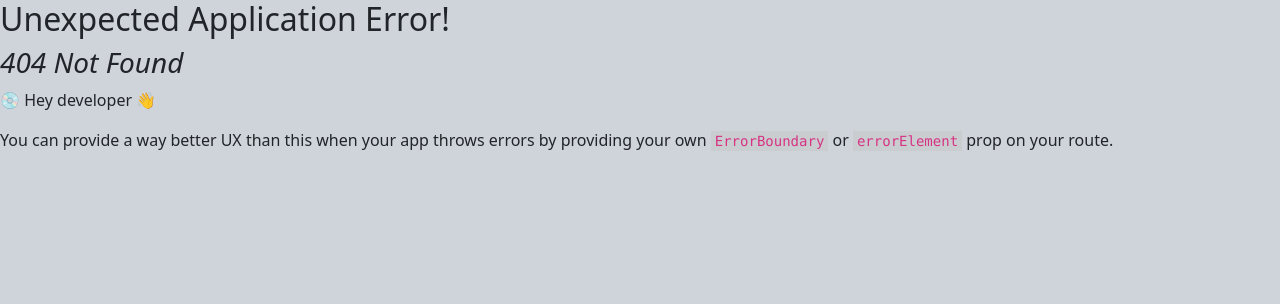
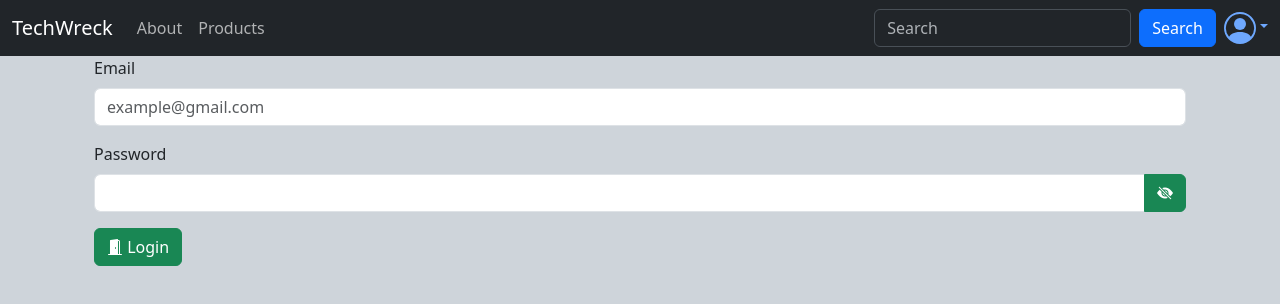
Before and after one commit to AdamT-TLee/12s-1-final, a React (Create React App) app in the folder frontend/: page /login in a window 1280 px wide. Before the commit this address had no page. Shown: the top 304 px of the page. Built offline with nearby package versions, Linux system fonts and the light colour scheme.

Commit message:
Began work on login

```diff
--- a/frontend/package.json
+++ b/frontend/package.json
@@ -3,6 +3,7 @@
   "version": "0.1.0",
   "private": true,
   "dependencies": {
+    "@hookform/resolvers": "^3.9.1",
     "@testing-library/jest-dom": "^5.17.0",
     "@testing-library/react": "^13.4.0",
     "@testing-library/user-event": "^13.5.0",
@@ -11,9 +12,11 @@
     "react": "^18.3.1",
     "react-bootstrap": "^2.10.6",
     "react-dom": "^18.3.1",
+    "react-hook-form": "^7.53.2",
     "react-router-dom": "^7.0.1",
     "react-scripts": "5.0.1",
-    "web-vitals": "^2.1.4"
+    "web-vitals": "^2.1.4",
+    "yup": "^1.4.0"
   },
   "scripts": {
     "start": "react-scripts start",
--- /dev/null
+++ b/frontend/src/Login.js
@@ -0,0 +1,5 @@
+import LoginForm from "./LoginForm";
+
+export default function Login() {
+  return <LoginForm />;
+}
--- /dev/null
+++ b/frontend/src/LoginForm.js
@@ -0,0 +1,97 @@
+import { useEffect, useState } from "react";
+import { useForm } from "react-hook-form";
+import * as yup from "yup";
+import { yupResolver } from "@hookform/resolvers/yup";
+
+export default function LoginForm() {
+  // Form validation
+  const schema = yup
+    .object({
+      email: yup
+        .string()
+        .required("Email is required")
+        .email("Invalid email address"),
+      password: yup.string().required("Password is required"),
+    })
+    .required();
+
+  // Form setup
+  const {
+    register,
+    handleSubmit,
+    formState: { errors },
+  } = useForm({ mode: "onSubmit", resolver: yupResolver(schema) });
+
+  const onSubmit = (data, e) => {
+    e.preventDefault();
+    console.log(data);
+  };
+
+  const onError = (errors) => {
+    console.error(errors);
+  };
+
+  // Password visibility
+  let [passwordVisible, setPasswordVisible] = useState(false);
+
+  useEffect(() => {
+    const input = document.getElementById("passwordInput");
+    input.type = passwordVisible ? "text" : "password";
+  }, [passwordVisible]);
+
+  return (
+    <div className="container">
+      <form className="container" onSubmit={handleSubmit(onSubmit, onError)}>
+        <div className="row mb-3">
+          <div className="col">
+            <label htmlFor="emailInput" className="form-label">
+              Email
+            </label>
+            <input
+              className="form-control"
+              id="emailInput"
+              placeholder="example@gmail.com"
+              {...register("email", { required: true })}
+            />
+            {errors.email && (
+              <p className="text-danger">{errors.email?.message}</p>
+            )}
+          </div>
+        </div>
+        <div className="row mb-3">
+          <div className="col">
+            <label htmlFor="passwordInput" className="form-label">
+              Password
+            </label>
+            <div className="input-group">
+              <input
+                className="form-control"
+                id="passwordInput"
+                type="password"
+                {...register("password", { required: true })}
+              />
+              <button
+                className="btn btn-success"
+                type="button"
+                onClick={() => setPasswordVisible(!passwordVisible)}
+              >
+                {passwordVisible ? (
+                  <i className="bi bi-eye-fill"></i>
+                ) : (
+                  <i className="bi bi-eye-slash-fill"></i>
+                )}
+              </button>
+            </div>
+            {errors.password && (
+              <p className="text-danger">{errors.password?.message}</p>
+            )}
+          </div>
+        </div>
+
+        <button type="submit" className="btn btn-success">
+          <i className="bi bi-door-open-fill"></i> Login
+        </button>
+      </form>
+    </div>
+  );
+}
--- a/frontend/src/Utils.js
+++ b/frontend/src/Utils.js
@@ -81,7 +81,7 @@ export function Navbar() {
                   <hr className="dropdown-divider" />
                 </li>
                 <li>
-                  <Link className="dropdown-item" to="#">
+                  <Link className="dropdown-item" to="/login">
                     My Products
                   </Link>
                 </li>
--- a/frontend/src/index.js
+++ b/frontend/src/index.js
@@ -10,6 +10,7 @@ import {
 import Home from "./Home";
 import About from "./About";
 import Products from "./Products";
+import Login from "./Login";
 
 const root = ReactDOM.createRoot(document.getElementById("root"));
 const router = createBrowserRouter(
@@ -18,6 +19,7 @@ const router = createBrowserRouter(
       <Route path="" element={<Home />} />
       <Route path="about" element={<About />} />
       <Route path="products" element={<Products />} />
+      <Route path="login" element={<Login />} />
     </Route>
   )
 );
```
Also changed, not shown: 1 other file (tests, documents, lock files or other folders).
